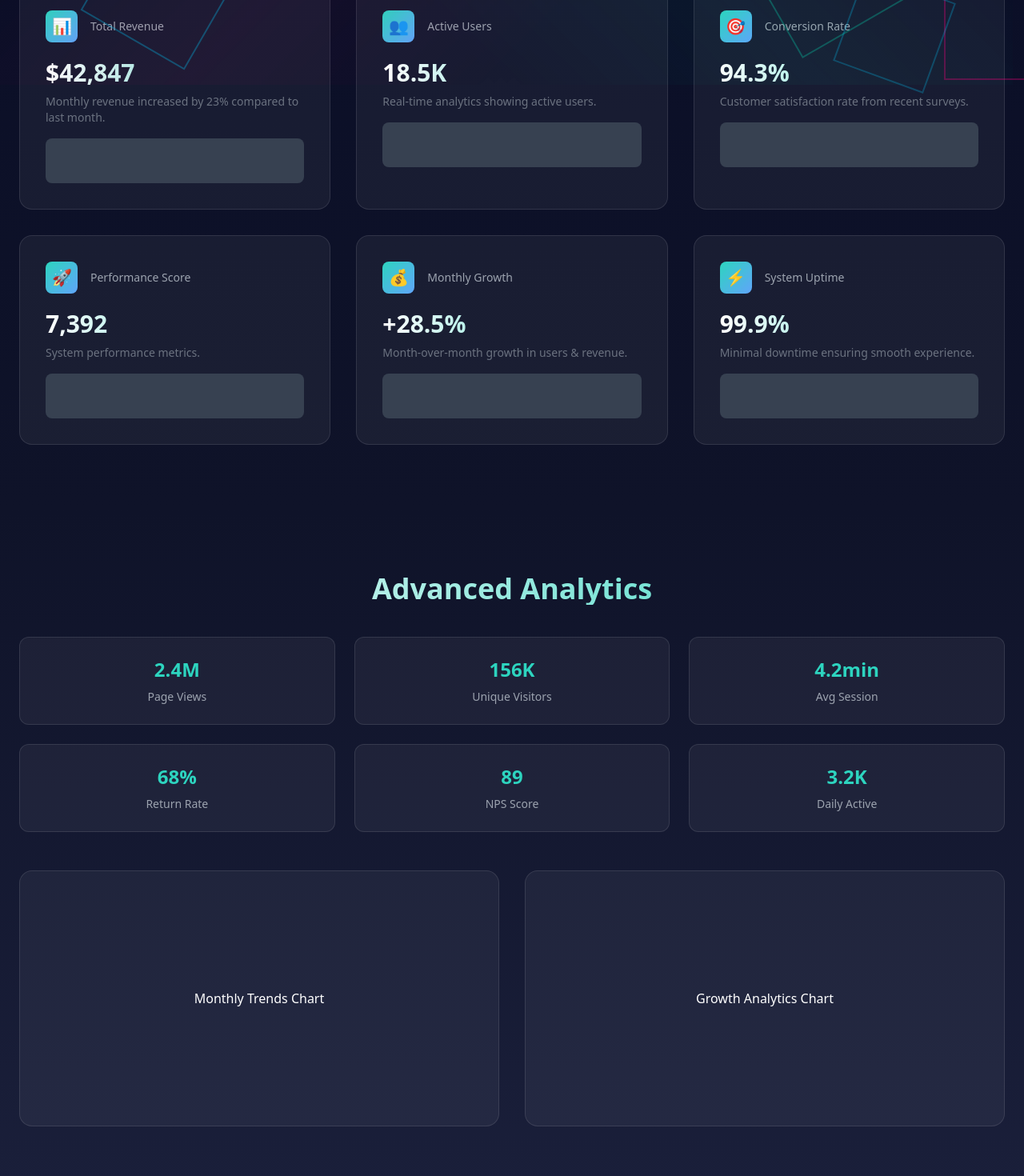
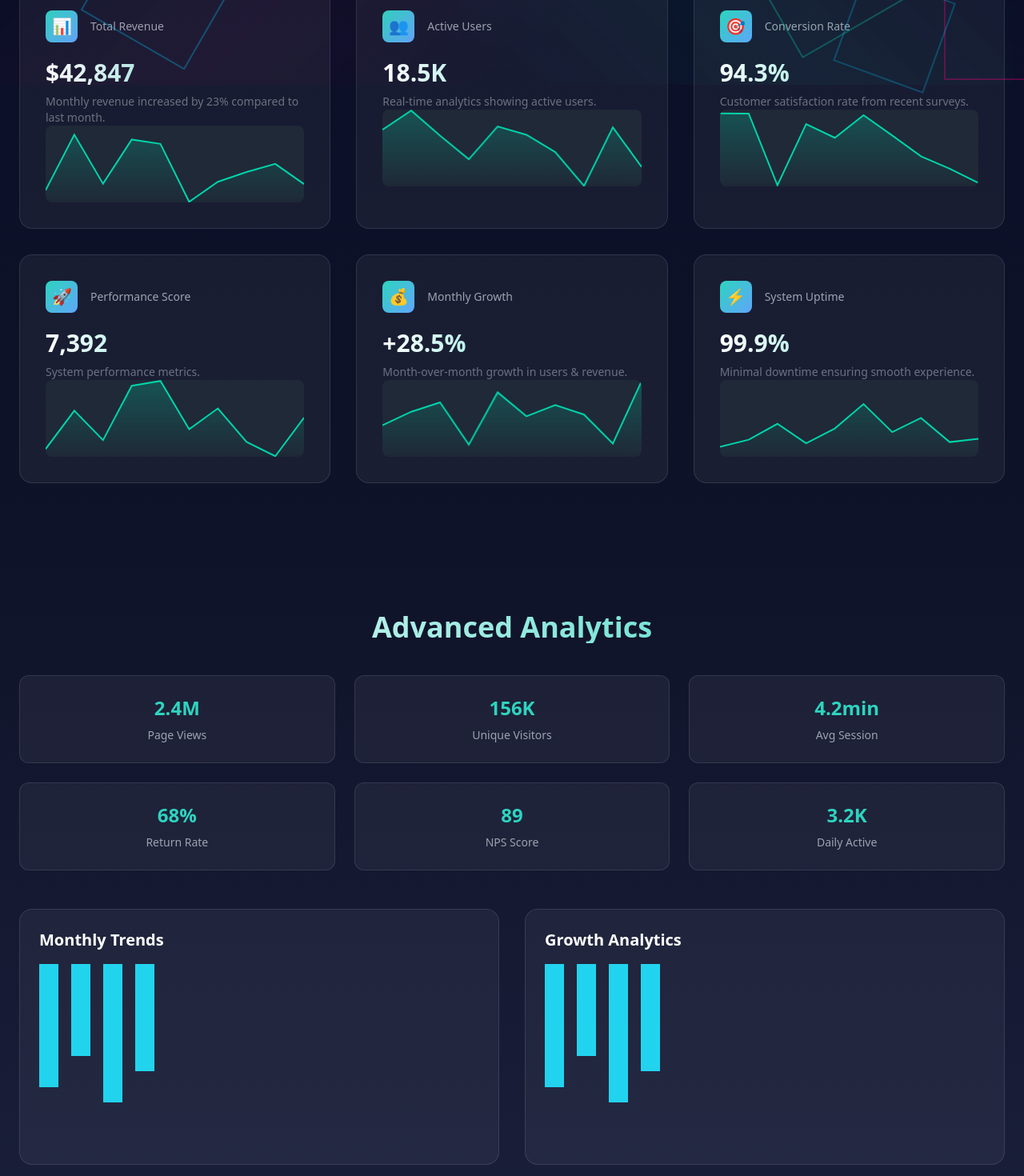
Before and after one commit to khushi0433/Analytics-landing-page, a React (Create React App) app: page /contact in a window 1280 px wide. Shown: the part 680-2150 px from the top of the page at 80% size. Built offline with nearby package versions, Linux system fonts and the light colour scheme.

Commit message:
fix: Animation and display of Stats bar charts in the analytics section

```diff
--- a/src/components/Analytics.jsx
+++ b/src/components/Analytics.jsx
@@ -1,4 +1,5 @@
 import React from "react";
+import Stats from "./ui/stats";
 
 const metrics = [
   { value: "2.4M", label: "Page Views" },
@@ -27,13 +28,15 @@ const AnalyticsSection = () => {
           ))}
         </div>
 
-        {/* Charts Grid Placeholder */}
+        {/* Charts Grid */}
         <div className="grid gap-8 md:grid-cols-1 lg:grid-cols-2">
-          <div className="bg-white/5 border border-white/10 rounded-2xl p-6 h-80 flex items-center justify-center">
-            Monthly Trends Chart
+          <div className="bg-white/5 border border-white/10 rounded-2xl p-6 h-80">
+            <h3 className="text-xl font-semibold mb-4">Monthly Trends</h3>
+            <Stats />
           </div>
-          <div className="bg-white/5 border border-white/10 rounded-2xl p-6 h-80 flex items-center justify-center">
-            Growth Analytics Chart
+          <div className="bg-white/5 border border-white/10 rounded-2xl p-6 h-80">
+            <h3 className="text-xl font-semibold mb-4">Growth Analytics</h3>
+            <Stats />
           </div>
         </div>
       </div>
--- a/src/components/dashboard.jsx
+++ b/src/components/dashboard.jsx
@@ -1,5 +1,6 @@
 import React from "react";
 import MiniChart from "./ui/Minichart";
+import Stats from "./ui/stats";
 
 const stats = [
   { icon: "📊", title: "Total Revenue", value: "$42,847", description: "Monthly revenue increased by 23% compared to last month." },
@@ -29,8 +30,7 @@ const Dashboard = () => {
               </div>
               <div className="text-3xl font-bold mb-2 bg-clip-text text-transparent bg-gradient-to-r from-white to-teal-400">{stat.value}</div>
               <p className="text-gray-500 text-sm">{stat.description}</p>
-              {/* Mini Chart placeholder */}
-              <div className="mt-4 h-14 bg-gray-700 rounded-lg"></div>
+              <MiniChart color="#00d4aa" />
             </div>
           ))}
         </div>
```
